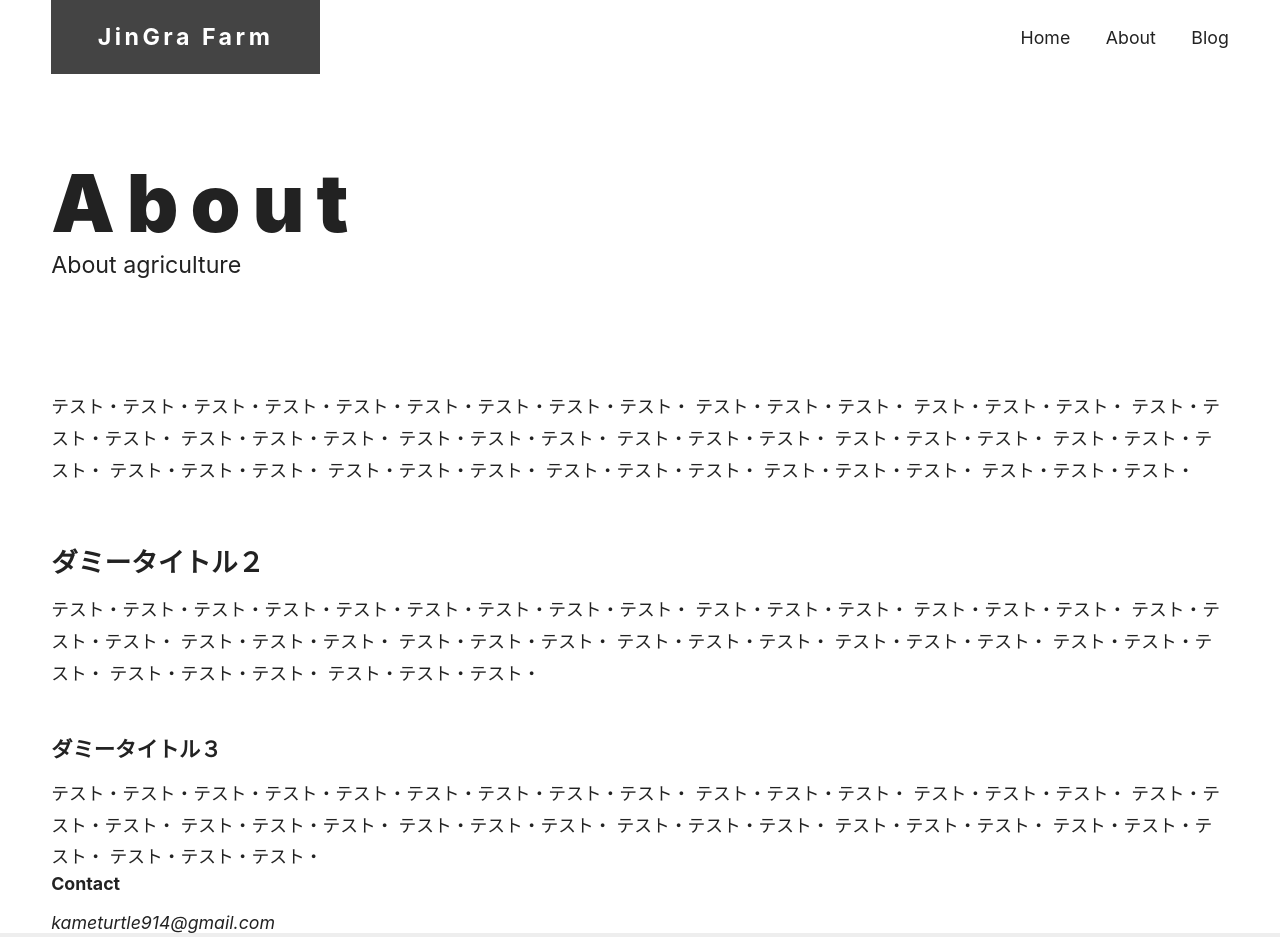
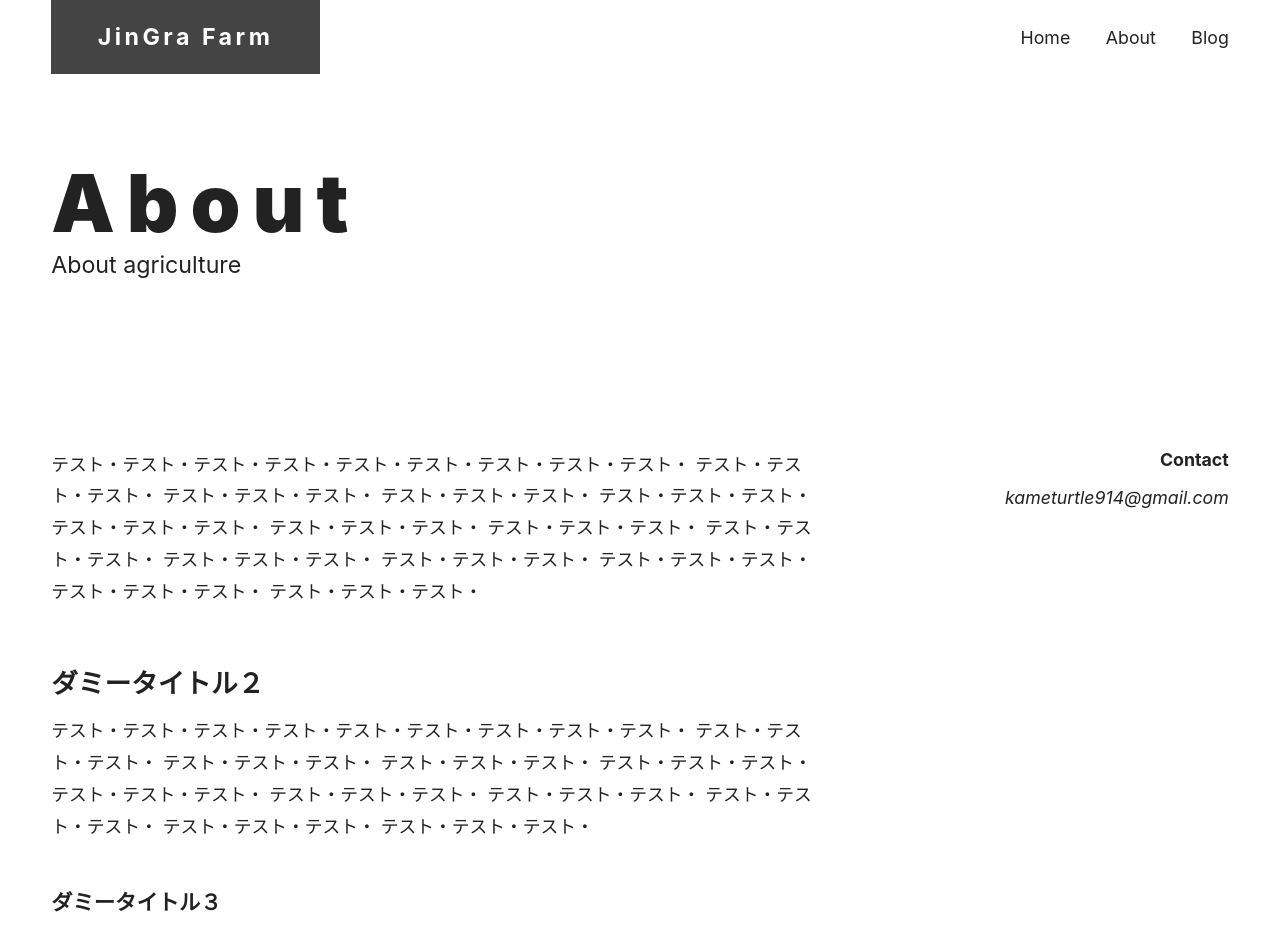
Before and after one commit to kame-turtle/jingra-sample, a Next.js app: page /about in a window 1280 px wide. Shown: the top 937 px of the page. Built offline with nearby package versions, Linux system fonts and the light colour scheme.

Commit message:
Wrap main content to settin flex-style.

```diff
--- /dev/null
+++ b/components/two-column.js
@@ -0,0 +1,23 @@
+import styles from 'styles/two-column.module.css'
+
+export function TwoColumn({children}) {
+  return (
+    <div className={styles.flexContainer}>
+      {children}
+    </div>
+  )
+}
+export function TwoColumnMain({children}) {
+  return (
+    <div className={styles.main}>
+      {children}
+    </div>
+  )
+}
+export function TwoColumnSidebar({children}) {
+  return (
+    <div className={styles.sidebar}>
+      {children}
+    </div>
+  )
+}
--- a/pages/about.js
+++ b/pages/about.js
@@ -2,11 +2,18 @@ import Container from 'components/container';
 import Hero from 'components/hero';
 import PostBody from 'components/post-body';
 import Contact from 'components/contact';
+import {
+  TwoColumn,
+  TwoColumnMain,
+  TwoColumnSidebar,
+} from 'components/two-column';
 
 export default function About() {
   return (
     <Container>
       <Hero title="About" subtitle="About agriculture" />
+      <TwoColumn>
+        <TwoColumnMain>
           <PostBody>
             <p>
               テスト・テスト・テスト・テスト・テスト・テスト・テスト・テスト・テスト・
@@ -37,7 +44,11 @@ export default function About() {
               テスト・テスト・テスト・
             </p>
           </PostBody>
-      <Contact/>
+        </TwoColumnMain>
+        <TwoColumnSidebar>
+          <Contact />
+        </TwoColumnSidebar>
+      </TwoColumn>
     </Container>
   );
 }
--- /dev/null
+++ b/styles/two-column.module.css
@@ -0,0 +1,29 @@
+.flexContainer {
+  composes: sideBySide from './utils.module.css';
+  gap: var(--space-md);
+  margin: var(--space-md) 0 var(--space-lg);
+}
+
+@media (min-width: 768px) {
+  .main {
+    width: 768px;
+  }
+
+  .sidebar {
+    width: 240px;
+    position: sticky;
+    top: 40px;
+    align-self: flex-start;
+  }
+
+  .sidebar * {
+    text-align: right;
+  }
+
+  .sidebar :is(div, ul) {
+    width: fit-content;
+    margin-left: auto;
+    place-items: flex-end;
+    place-content: flex-end;
+  }
+}
```
Lines whose indentation alone changed are shown as unchanged.
